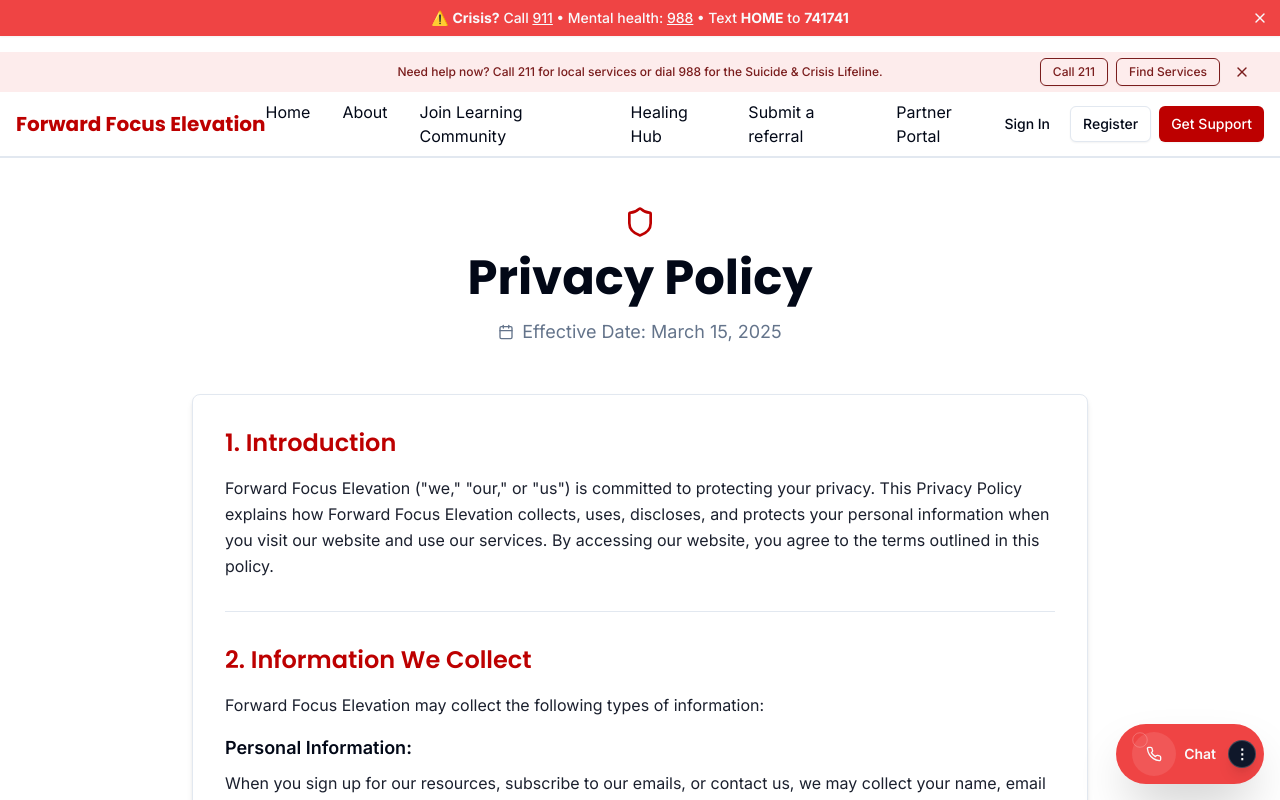
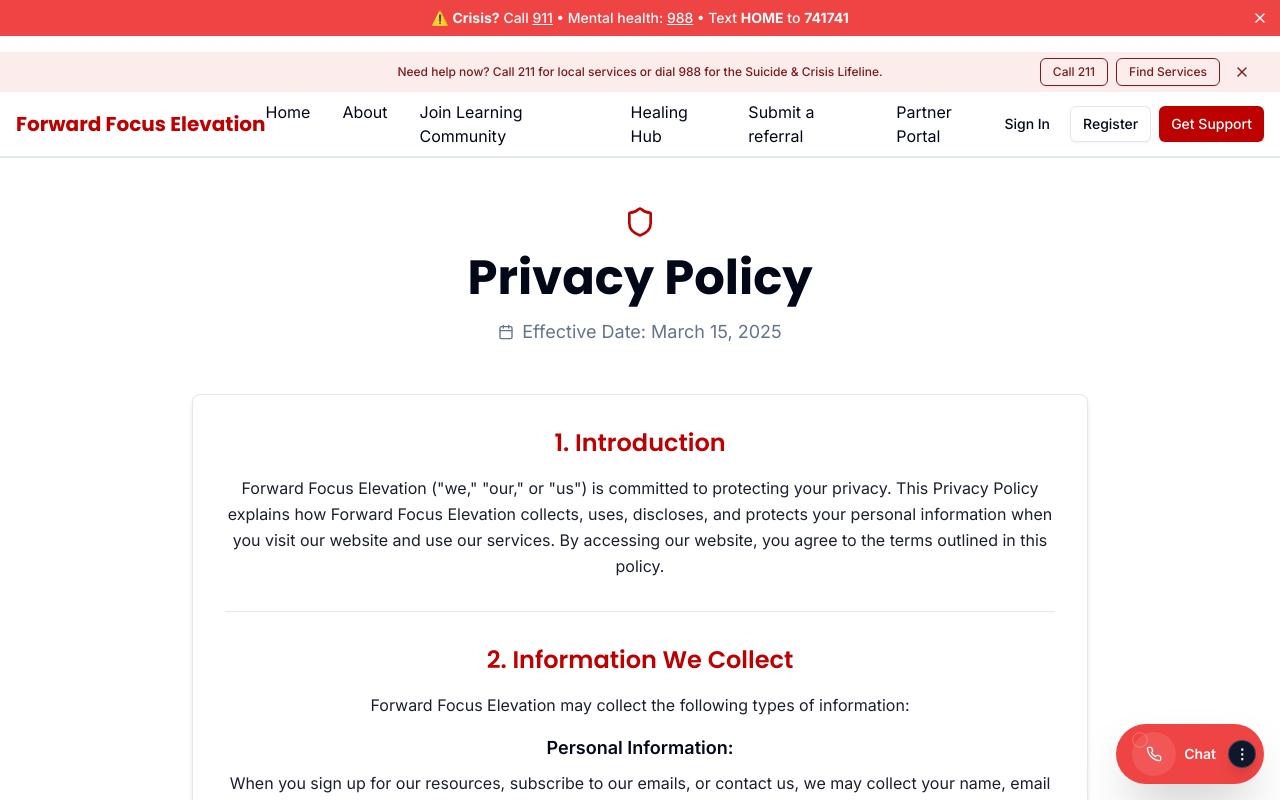
Before and after one commit to coachkay1227/forwardfocus-foundation, a React (Vite) app: page /privacy in a window 1280 px wide. Shown: the top 800 px of the page. Built offline with nearby package versions, Linux system fonts and the light colour scheme.

Commit message:
Center align Privacy Policy options

```diff
--- a/src/pages/PrivacyPolicy.tsx
+++ b/src/pages/PrivacyPolicy.tsx
@@ -35,7 +35,7 @@ const PrivacyPolicy = () => {
         </div>
 
         <Card className="shadow-md">
-          <CardContent className="p-8 space-y-8">
+          <CardContent className="p-8 space-y-8 text-center">
             {/* 1. Introduction */}
             <section>
               <h2 className="font-heading text-2xl font-semibold mb-4 text-primary">1. Introduction</h2>
```
